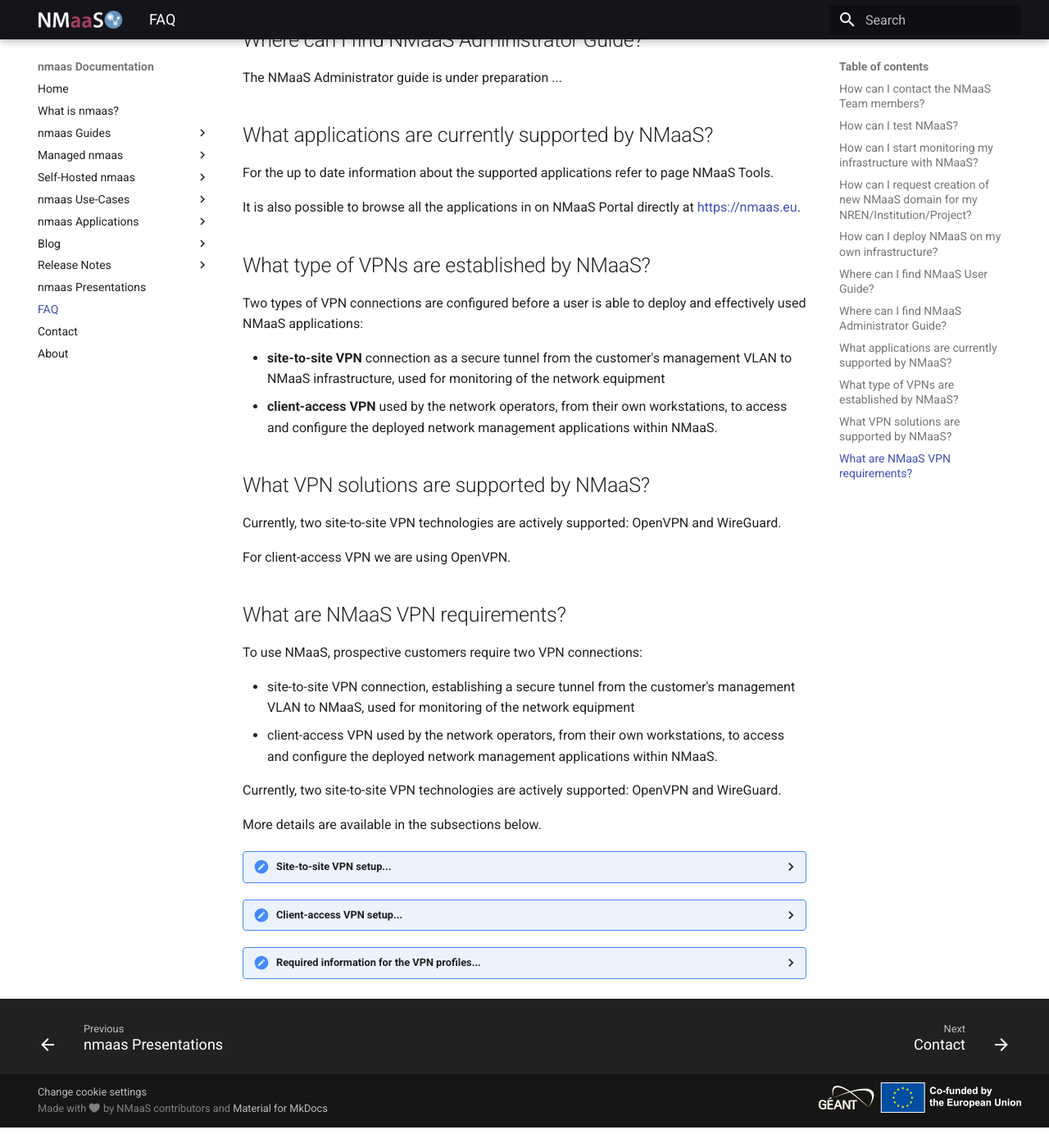
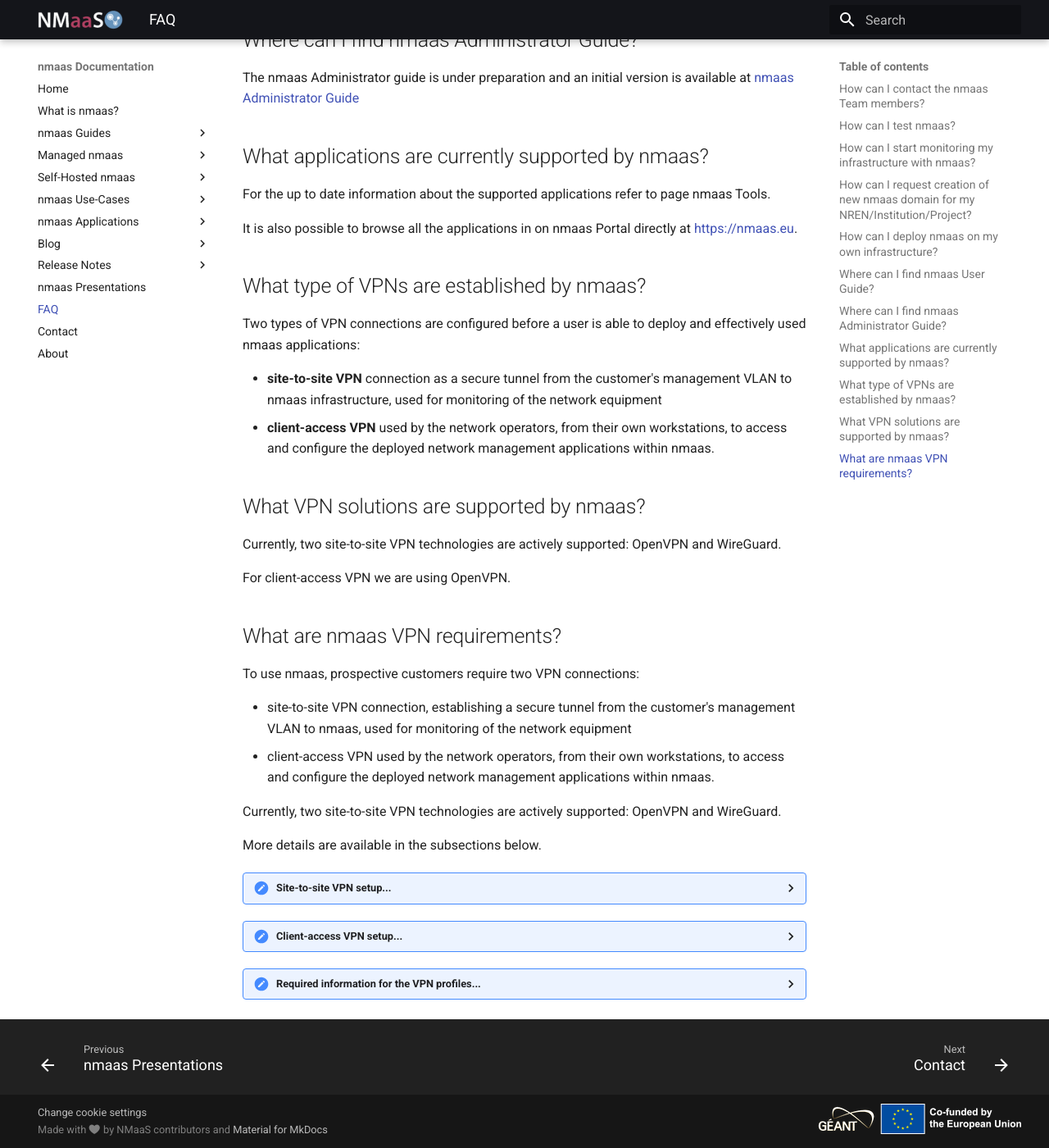
Before and after one commit to nmaas-platform/nmaas-docs, an MkDocs documentation site: the page built from docs/faq.md, in a window 1280 px wide and 1400 px high, scrolled down 2024 px. Shown: the whole window at 82% size. Built offline with MkDocs 1.6.1 and Material for MkDocs 9.7.7, drawn with Linux system fonts in a browser that asks for light colours; before the commit the page ends 3399 px from its top, so only the background shows below that; some of the changed text lies outside the part shown.

Commit message:
Replace all NMaaS occurrences with nmaas in the FAQ

```diff
--- a/docs/faq.md
+++ b/docs/faq.md
@@ -1,87 +1,87 @@
 # NMAAS FAQ
 
-The following NMaaS-related questions are answered on this page:
+The following nmaas-related questions are answered on this page:
 
-- [How can I contact the NMaaS Team members?](#how-can-i-contact-the-nmaas-team-members)
-- [How can I test NMaaS?](#how-can-i-test-nmaas)
-- [How can I start monitoring my infrastructure with NMaaS?](#how-can-i-start-monitoring-my-infrastructure-with-nmaas)
-- [How can I request creation of new NMaaS domain for my NREN / Institution / Project?](#how-can-i-request-creation-of-new-nmaas-domain-for-my-nreninstitutionproject)
-- [How can I deploy NMaaS on my own intrastructure?](#how-can-i-deploy-nmaas-on-my-own-infrastructure)
-- [Where can I find NMaaS User Guide?](#where-can-i-find-nmaas-user-guide)
-- [Where can I find NMaaS Administrator Guide?](#where-can-i-find-nmaas-administrator-guide)
-- [What applications are currently supported by NMaaS?](#what-applications-are-currently-supported-by-nmaas)
-- [What type of VPNs are established by NMaaS?](#what-type-of-vpns-are-established-by-nmaas)
-- [What VPN solutions are supported by NMaaS?](#what-vpn-solutions-are-supported-by-nmaas)
-- [What are NMaaS VPN requirements?](#what-are-nmaas-vpn-requirements)
+- [How can I contact the nmaas Team members?](#how-can-i-contact-the-nmaas-team-members)
+- [How can I test nmaas?](#how-can-i-test-nmaas)
+- [How can I start monitoring my infrastructure with nmaas?](#how-can-i-start-monitoring-my-infrastructure-with-nmaas)
+- [How can I request creation of new nmaas domain for my NREN / Institution / Project?](#how-can-i-request-creation-of-new-nmaas-domain-for-my-nreninstitutionproject)
+- [How can I deploy nmaas on my own intrastructure?](#how-can-i-deploy-nmaas-on-my-own-infrastructure)
+- [Where can I find nmaas User Guide?](#where-can-i-find-nmaas-user-guide)
+- [Where can I find nmaas Administrator Guide?](#where-can-i-find-nmaas-administrator-guide)
+- [What applications are currently supported by nmaas?](#what-applications-are-currently-supported-by-nmaas)
+- [What type of VPNs are established by nmaas?](#what-type-of-vpns-are-established-by-nmaas)
+- [What VPN solutions are supported by nmaas?](#what-vpn-solutions-are-supported-by-nmaas)
+- [What are nmaas VPN requirements?](#what-are-nmaas-vpn-requirements)
 
-## How can I contact the NMaaS Team members?
+## How can I contact the nmaas Team members?
 
-The NMaaS Team can be contacted either by:
+The nmaas Team can be contacted either by:
 <div style="margin-left: 20px">
 <li>contact form available at <a href="http://nmaas.eu/about?type=CONTACT">http://nmaas.eu/about?type=CONTACT</a></li>
 <li>email sent to <a href="mailto:nmaas@lists.geant.org">nmaas@lists.geant.org</a></li>
 </div>
 
-## How can I test NMaaS?
+## How can I test nmaas?
 
-In order to test NMaaS visit the NMaaS sandbox instance at https://nmaas.geant.org.
+In order to test nmaas visit the nmaas sandbox instance at https://nmaas.geant.org.
 
-Once You log in to the Portal, the NMaaS administrator will receive an automatic notification and will add You as a member of the pre-configured Test domain. In this domain, You will be able to freely browse, deploy and access applications.
+Once You log in to the Portal, the nmaas administrator will receive an automatic notification and will add You as a member of the pre-configured Test domain. In this domain, You will be able to freely browse, deploy and access applications.
 
-More information about the NMaaS sandbox is available at [NMaaS Playground page](https://wiki.geant.org/display/NMAAS/NMaaS+Playground).
+More information about the nmaas sandbox is available at [nmaas Playground page](https://wiki.geant.org/display/NMAAS/NMaaS+Playground).
 
-## How can I start monitoring my infrastructure with NMaaS?
-The GÉANT NMaaS production service is available at https://nmaas.eu where users have the possibility to log in with their eduGAIN accounts.
+## How can I start monitoring my infrastructure with nmaas?
+The GÉANT nmaas production service is available at https://nmaas.eu where users have the possibility to log in with their eduGAIN accounts.
 
 However, in order to be able to deploy network management applications user needs to be assigned to a domain.
 
-In order to request new dedicated domain creation refer to question <i>"How can I request creation of new NMaaS domain for my NREN/Institution/Project?"</i>
+In order to request new dedicated domain creation refer to question <i>"How can I request creation of new nmaas domain for my NREN/Institution/Project?"</i>
 
-## How can I request creation of new NMaaS domain for my NREN/Institution/Project?
+## How can I request creation of new nmaas domain for my NREN/Institution/Project?
 
-In order to request a new NMaaS domain on the GÉANT production service fill in and submit the form available at https://nmaas.eu/about?type=NEW_DOMAIN_REQUEST.
+In order to request a new nmaas domain on the GÉANT production service fill in and submit the form available at https://nmaas.eu/about?type=NEW_DOMAIN_REQUEST.
 
 You will be requested to provide some basic information about the domain to be created and a brief justification of the request.
 
-Your request will be reviewed by the NMaaS Team and You will receive a reply as soon as possible.
+Your request will be reviewed by the nmaas Team and You will receive a reply as soon as possible.
 
 In case of any issues, You can also email your request directly to nmaas@lists.geant.org.
 
-## How can I deploy NMaaS on my own infrastructure?
+## How can I deploy nmaas on my own infrastructure?
 
-The complete information about the deployment of NMaaS instance is available at [NMaaS Installation Guide](https://wiki.geant.org/display/NMAAS/NMaaS+Installation+Guide).
+The complete information about the deployment of nmaas instance is available at [nmaas Installation Guide](self-hosted-nmaas/install-guide.md)).
 
-What are the technical requirement for the underlying NMaaS infrastructure?
+What are the technical requirement for the underlying nmaas infrastructure?
 
-The complete information about the requirements for the NMaaS Kubernetes cluster are available at [NMaaS Cluster Requirements](https://wiki.geant.org/display/NMAAS/NMaaS+Cluster+Requirements).
+The complete information about the requirements for the nmaas Kubernetes cluster are available at [nmaas Cluster Requirements](https://wiki.geant.org/display/NMAAS/NMaaS+Cluster+Requirements).
 
-## Where can I find NMaaS User Guide?
-The NMaaS User Guide is available at [NMaaS User Guide](https://wiki.geant.org/display/NMAAS/NMaaS+User+Guide).
+## Where can I find nmaas User Guide?
+The nmaas User Guide is available at [nmaas User Guide](guides/user-guide.md).
 
-## Where can I find NMaaS Administrator Guide?
-The NMaaS Administrator guide is under preparation ...
+## Where can I find nmaas Administrator Guide?
+The nmaas Administrator guide is under preparation and an initial version is available at [nmaas Administrator Guide](guides/domain-admin-guide.md)
 
-## What applications are currently supported by NMaaS?
-For the up to date information about the supported applications refer to page NMaaS Tools.
+## What applications are currently supported by nmaas?
+For the up to date information about the supported applications refer to page nmaas Tools.
 
-It is also possible to browse all the applications in on NMaaS Portal directly at https://nmaas.eu.
+It is also possible to browse all the applications in on nmaas Portal directly at https://nmaas.eu.
 
-## What type of VPNs are established by NMaaS?
-Two types of VPN connections are configured before a user is able to deploy and effectively used NMaaS applications:
+## What type of VPNs are established by nmaas?
+Two types of VPN connections are configured before a user is able to deploy and effectively used nmaas applications:
 
-- **site-to-site VPN** connection as a secure tunnel from the customer's management VLAN to NMaaS infrastructure, used for monitoring of the network equipment
-- **client-access VPN** used by the network operators, from their own workstations, to access and configure the deployed network management applications within NMaaS.
+- **site-to-site VPN** connection as a secure tunnel from the customer's management VLAN to nmaas infrastructure, used for monitoring of the network equipment
+- **client-access VPN** used by the network operators, from their own workstations, to access and configure the deployed network management applications within nmaas.
 
-## What VPN solutions are supported by NMaaS?
+## What VPN solutions are supported by nmaas?
 Currently, two site-to-site VPN technologies are actively supported: OpenVPN and WireGuard.
 
 For client-access VPN we are using OpenVPN.
 
-## What are NMaaS VPN requirements?
-To use NMaaS, prospective customers require two VPN connections:
+## What are nmaas VPN requirements?
+To use nmaas, prospective customers require two VPN connections:
 
-- site-to-site VPN connection, establishing a secure tunnel from the customer's management VLAN to NMaaS, used for monitoring of the network equipment
-- client-access VPN used by the network operators, from their own workstations, to access and configure the deployed network management applications within NMaaS.
+- site-to-site VPN connection, establishing a secure tunnel from the customer's management VLAN to nmaas, used for monitoring of the network equipment
+- client-access VPN used by the network operators, from their own workstations, to access and configure the deployed network management applications within nmaas.
 
 Currently, two site-to-site VPN technologies are actively supported: OpenVPN and WireGuard.
 
@@ -90,28 +90,28 @@ More details are available in the subsections below.
 <details>
 <summary>Site-to-site VPN setup...</summary>
 <h3>Site-to-site VPN</h3>
-In order to be able to use NMaaS, a secure site-to-site tunnel connection is required that will be used for all the monitoring traffic between the network management applications deployed on the NMaaS infrastructure and the customer's network devices. As mentioned above, two VPN technologies are currently actively supported for establishing a site-to-site VPN tunnel: OpenVPN and WireGuard. Any one of these can be chosen, depending on the customer's preference or existing networking stack.
+In order to be able to use nmaas, a secure site-to-site tunnel connection is required that will be used for all the monitoring traffic between the network management applications deployed on the nmaas infrastructure and the customer's network devices. As mentioned above, two VPN technologies are currently actively supported for establishing a site-to-site VPN tunnel: OpenVPN and WireGuard. Any one of these can be chosen, depending on the customer's preference or existing networking stack.
 <h4>Required Information</h4>
-No matter the chosen VPN technology, the NMaaS team requires the following information before VPN connectivity can be established:
+No matter the chosen VPN technology, the nmaas team requires the following information before VPN connectivity can be established:
 <div style="margin-left: 20px">
-<li>a list of subnets in your local network that you would like to be reachable from NMaaS. This is required so that we can configure the necessary routing rules and policies on our side. Most likely this will be your management VLAN(s)</li>
+<li>a list of subnets in your local network that you would like to be reachable from nmaas. This is required so that we can configure the necessary routing rules and policies on our side. Most likely this will be your management VLAN(s)</li>
 <li>the public IP of the device that you will use to establish the VPN connection</li>
 </div>
-If WireGuard is the chosen connection method, then information about the public keys will have to be exchanged between the customer and the NMaaS team as well.
+If WireGuard is the chosen connection method, then information about the public keys will have to be exchanged between the customer and the nmaas team as well.
 <h4>Establishing the VPN connection</h4>
-Once the necessary information has been exchanged, the NMaaS team will provision the necessary VPN and the customer will be sent additional information on how to connect to it. This information will include:
+Once the necessary information has been exchanged, the nmaas team will provision the necessary VPN and the customer will be sent additional information on how to connect to it. This information will include:
 <div style="margin-left: 20px">
-<li>the VPN tunnel subnet used for interconnecting the customer's site to NMaaS</li>
-<li>the private subnet that has been assigned to the customer and that will be used as an IP pool for every deployed application through NMaaS</li>
+<li>the VPN tunnel subnet used for interconnecting the customer's site to nmaas</li>
+<li>the private subnet that has been assigned to the customer and that will be used as an IP pool for every deployed application through nmaas</li>
 <li>a list of additional auxiliary subnets for which the necessary routing information will have to be added by the customer at their end</li>
 </div>
-If the customer does not have an existing network device that can be used for terminating the VPN connection, then a simple GNU/Linux virtual machine can be deployed, no matter the chosen VPN technology.  This virtual machine will act as a VPN client in terms of the site-to-site tunnel , and as a gateway towards the NMaaS infrastructure for all the network devices in the customer's network. The customer must make sure that appropriate routing rules are configured so that traffic destined for the NMaaS subnets goes through the VPN client, and not through the default gateway in this scenario.
+If the customer does not have an existing network device that can be used for terminating the VPN connection, then a simple GNU/Linux virtual machine can be deployed, no matter the chosen VPN technology.  This virtual machine will act as a VPN client in terms of the site-to-site tunnel , and as a gateway towards the nmaas infrastructure for all the network devices in the customer's network. The customer must make sure that appropriate routing rules are configured so that traffic destined for the nmaas subnets goes through the VPN client, and not through the default gateway in this scenario.
 <br><br>
 <div style="border: 2px solid gray; border-radius: 5px; padding: 10px;">
-The customer should make sure that the appropriate routing rules are configured in their network so that their VPN client acts as a gateway towards the NMaaS' subnets.
+The customer should make sure that the appropriate routing rules are configured in their network so that their VPN client acts as a gateway towards the nmaas' subnets.
 </div>
 <h4>Testing the VPN connection</h4>
-After establishing the VPN connection, the client can perform a simple test to verify that everything is working as expected. The test involves accessing a special IP address on port 80. This special address is customer dependent and will be provided by the NMaaS team during the registration process. Any command line utility that can open TCP sessions on an arbitrary port can be used for this test, depending on the platform that you are testing from.
+After establishing the VPN connection, the client can perform a simple test to verify that everything is working as expected. The test involves accessing a special IP address on port 80. This special address is customer dependent and will be provided by the nmaas team during the registration process. Any command line utility that can open TCP sessions on an arbitrary port can be used for this test, depending on the platform that you are testing from.
 <br>
 Note that ICMP and echo requests are not supported on this IP, and ping is not expected to work.
 </details>
@@ -119,25 +119,25 @@ Note that ICMP and echo requests are not supported on this IP, and ping is not e
 <details>
 <summary>Client-access VPN setup...</summary>
 <h3>Client-access VPN</h3>
-A client-access VPN connection is used for accessing and interacting with the deployed applications within NMaaS. In order to provide greater security and isolation between the customers, by default, all applications deployed by NMaaS are accessible only through the respective client-access profiles, and not publicly. However, the option for publicly exposing a given application is also possible. Currently, the preferred way for establishing the client-access connections is by using an OpenVPN tunnel, since it offers stable packages for all major operating systems.
+A client-access VPN connection is used for accessing and interacting with the deployed applications within nmaas. In order to provide greater security and isolation between the customers, by default, all applications deployed by nmaas are accessible only through the respective client-access profiles, and not publicly. However, the option for publicly exposing a given application is also possible. Currently, the preferred way for establishing the client-access connections is by using an OpenVPN tunnel, since it offers stable packages for all major operating systems.
 <br>
-The only information required before the client-access profiles can be generated is a list of individuals, along with their full names and email addresses that should have access to the new NMaaS domain being created.
+The only information required before the client-access profiles can be generated is a list of individuals, along with their full names and email addresses that should have access to the new nmaas domain being created.
 <h4>Testing the VPN connection</h4>
-The client-access connection can be tested in a similar fashion to the site-to-site connection. The operator, after connecting to the NMaaS VPN server can simply open a browser and type in the IP address provided by the NMaaS team during the registration process.
+The client-access connection can be tested in a similar fashion to the site-to-site connection. The operator, after connecting to the nmaas VPN server can simply open a browser and type in the IP address provided by the nmaas team during the registration process.
 </details>
 
 <details>
 <summary>Required information for the VPN profiles...</summary>
 <h3>Required information for the VPN profiles</h3>
-In conclusion, accessing NMaaS requires two types of VPN connections: a site-to-site, and a client-access.
+In conclusion, accessing nmaas requires two types of VPN connections: a site-to-site, and a client-access.
 <br>
-Before the site-to-site profiles can be created, NMaaS requires the following information:
+Before the site-to-site profiles can be created, nmaas requires the following information:
 <div style="margin-left: 20px">
 <li>the public IP of the device that will act as the VPN client</li>
 <li>a list of additional auxiliary subnets for which the necessary routing information will have to be added by the customer at their end</li>
 </div><br>
 Before the client-access profile can be created, the following information is needed:
 <div style="margin-left: 20px">
-<li>a list of individuals that need access to the applications deployed in the new NMaaS domain, including their full names and email addresses.</li>
+<li>a list of individuals that need access to the applications deployed in the new nmaas domain, including their full names and email addresses.</li>
 </div>
 </details>
```
Also changed, not shown: docs/contact.md (+4 -4 lines).
